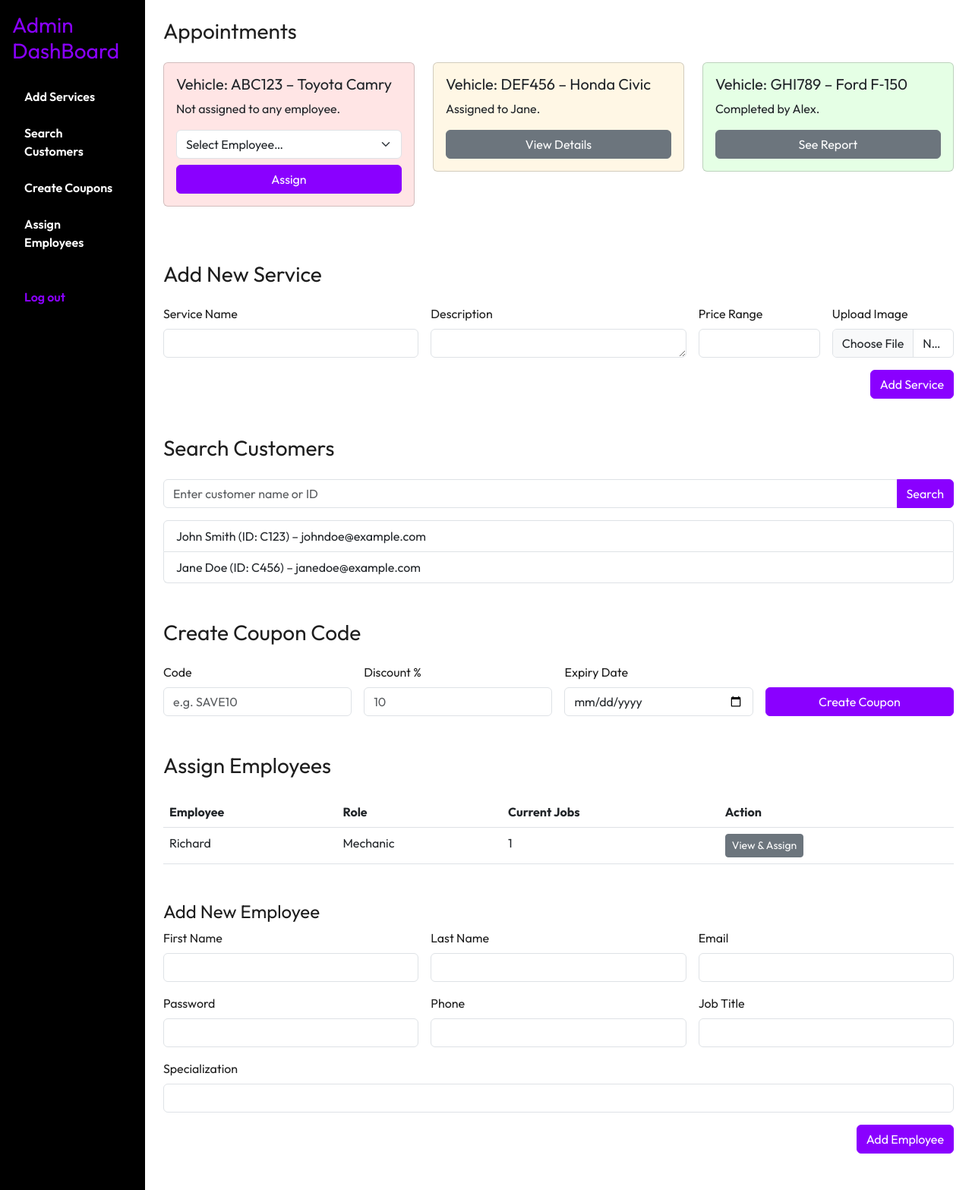
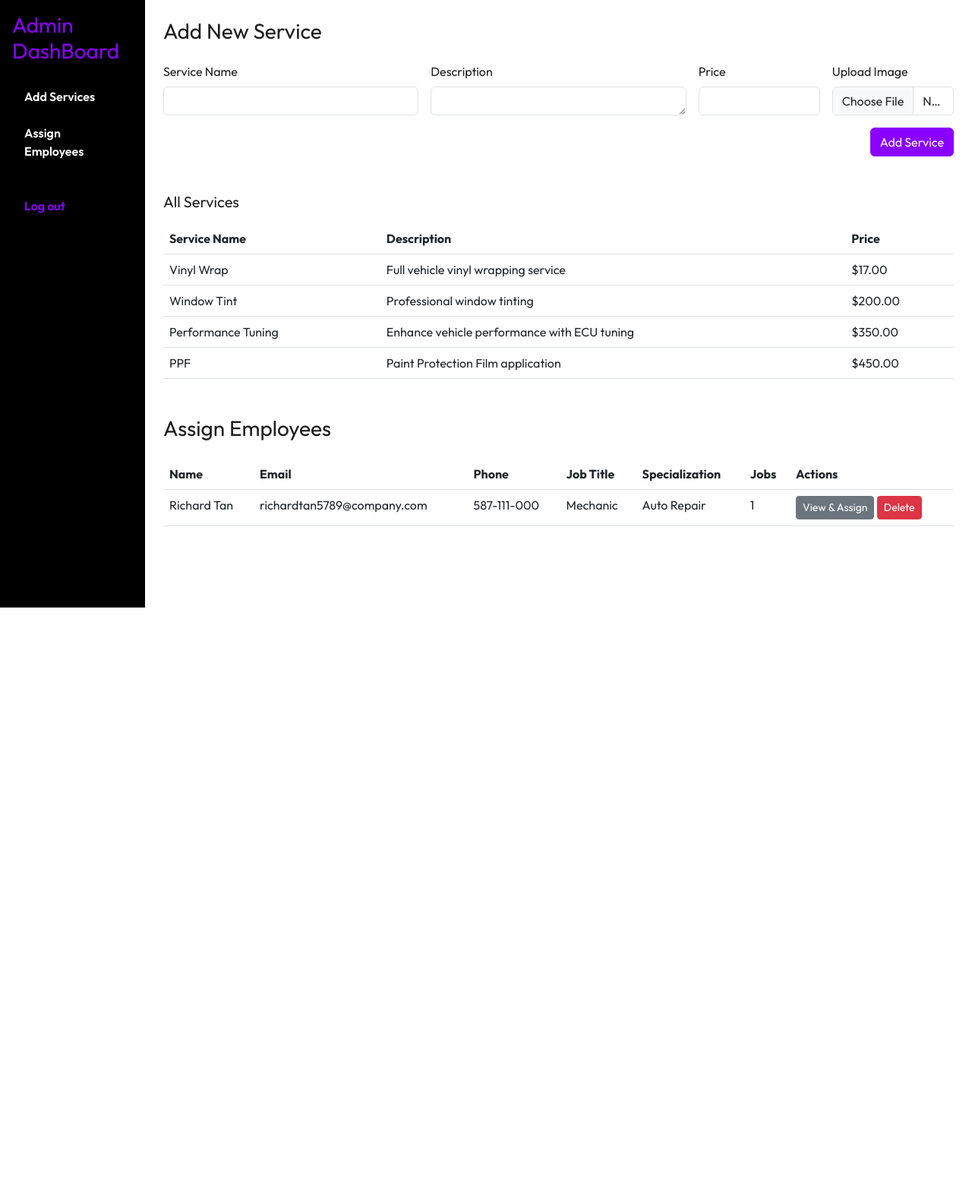
Before and after one commit to Farhad-Alizada/Autobody-Booking-System, a PHP site: page /admin.php in a window 1280 px wide. Shown: the whole page at 76% size. After the commit the page ends 800 px from the top, so only its background shows below. Run offline with PHP 8.4, Linux system fonts and the light colour scheme; a user stored in the database is signed in; data comes from the database, SQL or seed files in the repository.

Commit message:
did stuff to employee, admin page

```diff
--- a/admin.php
+++ b/admin.php
@@ -2,17 +2,20 @@
 session_start();
 require_once 'db_connect.php';
 
-// Redirect if not admin
 if (!isset($_SESSION['user']) || $_SESSION['user']['AccessLevel'] !== 'Admin') {
   header('Location: login.html');
   exit();
 }
 
-
+// Get employees
 $stmt = $pdo->prepare("
   SELECT
-    U.FirstName AS name,
-    E.JobTitle AS role,
+    U.UserID,
+    CONCAT(U.FirstName, ' ', U.LastName) AS name,
+    U.Email,
+    U.PhoneNumber,
+    E.JobTitle,
+    E.Specialization,
     COUNT(SE.EmployeeUserID) AS jobs
   FROM Employee E
   JOIN Users U ON E.UserID = U.UserID
@@ -21,6 +24,11 @@ $stmt = $pdo->prepare("
 ");
 $stmt->execute();
 $employees = $stmt->fetchAll(PDO::FETCH_ASSOC);
+
+// Get services
+$serviceStmt = $pdo->prepare("SELECT * FROM ServiceOffering");
+$serviceStmt->execute();
+$services = $serviceStmt->fetchAll(PDO::FETCH_ASSOC);
 ?>
 <!DOCTYPE html>
 <html lang="en">
@@ -34,57 +42,27 @@ $employees = $stmt->fetchAll(PDO::FETCH_ASSOC);
   <link rel="stylesheet" href="styles.css" />
 </head>
 <body class="d-flex">
-  <!-- SIDEBAR -->
 <nav id="sidebar" class="bg-black text-white p-3">
   <h3 class="text-purple mb-4">Admin DashBoard</h3>
   <ul class="nav flex-column">
     <li class="nav-item mb-2"><a href="#add-services" class="nav-link text-white">Add Services</a></li>
-      <li class="nav-item mb-2"><a href="#search-customers" class="nav-link text-white">Search Customers</a></li>
-      <li class="nav-item mb-2"><a href="#create-coupons" class="nav-link text-white">Create Coupons</a></li>
     <li class="nav-item mb-2"><a href="#assign-employees" class="nav-link text-white">Assign Employees</a></li>
     <li class="nav-item mt-4"><a href="login.html" class="nav-link text-purple">Log out</a></li>
   </ul>
 </nav>
 
 <div class="container-fluid p-4">
-    <!-- DASHBOARD -->
-    <section id="dashboard" class="mb-5">
-      <h3 class="mb-4">Appointments</h3>
-      <div class="row">
-        <div class="col-md-4 mb-4">
-          <div class="card card-unassigned p-3">
-            <h5>Vehicle: ABC123 – Toyota Camry</h5>
-            <p>Not assigned to any employee.</p>
-            <select class="form-select mb-2">
-              <option>Select Employee…</option>
-              <?php foreach ($employees as $e): ?>
-                <option><?= htmlspecialchars($e['name']) ?></option>
-              <?php endforeach; ?>
-            </select>
-            <button class="btn btn-primary">Assign</button>
-          </div>
-        </div>
-        <div class="col-md-4 mb-4">
-          <div class="card card-inprogress p-3">
-            <h5>Vehicle: DEF456 – Honda Civic</h5>
-            <p>Assigned to Jane.</p>
-            <button class="btn btn-secondary">View Details</button>
-          </div>
-        </div>
-        <div class="col-md-4 mb-4">
-          <div class="card card-completed p-3">
-            <h5>Vehicle: GHI789 – Ford F‑150</h5>
-            <p>Completed by Alex.</p>
-            <button class="btn btn-secondary">See Report</button>
-          </div>
-        </div>
-      </div>
-    </section>
+  <?php if (isset($_GET['success']) && $_GET['success'] === '1'): ?>
+    <div class="alert alert-success">Employee added successfully!</div>
+  <?php endif; ?>
+  <?php if (isset($_GET['service']) && $_GET['service'] === 'added'): ?>
+    <div class="alert alert-success">Service added successfully!</div>
+  <?php endif; ?>
 
   <!-- ADD SERVICES -->
   <section id="add-services" class="mb-5">
     <h3 class="mb-4">Add New Service</h3>
-      <form class="row g-3" enctype="multipart/form-data" action="#" method="POST">
+    <form class="row g-3" enctype="multipart/form-data" action="add_service.php" method="POST">
       <div class="col-md-4">
         <label class="form-label">Service Name</label>
         <input type="text" name="serviceName" class="form-control" required>
@@ -94,8 +72,8 @@ $employees = $stmt->fetchAll(PDO::FETCH_ASSOC);
         <textarea name="serviceDesc" class="form-control" rows="1" required></textarea>
       </div>
       <div class="col-md-2">
-          <label class="form-label">Price Range</label>
-          <input type="text" name="priceRange" class="form-control" required>
+        <label class="form-label">Price</label>
+        <input type="number" name="servicePrice" class="form-control" step="0.01" required>
       </div>
       <div class="col-md-2">
         <label class="form-label">Upload Image</label>
@@ -105,41 +83,27 @@ $employees = $stmt->fetchAll(PDO::FETCH_ASSOC);
         <button type="submit" class="btn btn-primary">Add Service</button>
       </div>
     </form>
-    </section>
 
-    <!-- SEARCH CUSTOMERS -->
-    <section id="search-customers" class="mb-5">
-      <h3 class="mb-4">Search Customers</h3>
-      <div class="input-group mb-3">
-        <input type="text" class="form-control" placeholder="Enter customer name or ID">
-        <button class="btn btn-primary">Search</button>
-      </div>
-      <ul class="list-group">
-        <li class="list-group-item">John Smith (ID: C123) – johndoe@example.com</li>
-        <li class="list-group-item">Jane Doe (ID: C456) – janedoe@example.com</li>
-      </ul>
-    </section>
-
-    <!-- CREATE COUPONS -->
-    <section id="create-coupons" class="mb-5">
-      <h3 class="mb-4">Create Coupon Code</h3>
-      <form class="row g-3">
-        <div class="col-md-3">
-          <label class="form-label">Code</label>
-          <input type="text" class="form-control" placeholder="e.g. SAVE10">
-        </div>
-        <div class="col-md-3">
-          <label class="form-label">Discount %</label>
-          <input type="number" class="form-control" placeholder="10">
-        </div>
-        <div class="col-md-3">
-          <label class="form-label">Expiry Date</label>
-          <input type="date" class="form-control">
-        </div>
-        <div class="col-md-3 d-flex align-items-end">
-          <button type="submit" class="btn btn-primary w-100">Create Coupon</button>
-        </div>
-      </form>
+    <!-- Service Display Table -->
+    <h5 class="mt-5">All Services</h5>
+    <table class="table mt-3">
+      <thead>
+        <tr>
+          <th>Service Name</th>
+          <th>Description</th>
+          <th>Price</th>
+        </tr>
+      </thead>
+      <tbody>
+        <?php foreach ($services as $service): ?>
+        <tr>
+          <td><?= htmlspecialchars($service['OfferingName']) ?></td>
+          <td><?= htmlspecialchars($service['ServiceDescription']) ?></td>
+          <td>$<?= number_format($service['ServicePrice'], 2) ?></td>
+        </tr>
+        <?php endforeach; ?>
+      </tbody>
+    </table>
   </section>
 
   <!-- ASSIGN EMPLOYEES -->
@@ -148,65 +112,86 @@ $employees = $stmt->fetchAll(PDO::FETCH_ASSOC);
     <table class="table">
       <thead>
         <tr>
-            <th>Employee</th>
-            <th>Role</th>
-            <th>Current Jobs</th>
-            <th>Action</th>
+          <th>Name</th>
+          <th>Email</th>
+          <th>Phone</th>
+          <th>Job Title</th>
+          <th>Specialization</th>
+          <th>Jobs</th>
+          <th>Actions</th>
         </tr>
       </thead>
       <tbody>
         <?php foreach ($employees as $e): ?>
         <tr>
           <td><?= htmlspecialchars($e['name']) ?></td>
-            <td><?= htmlspecialchars($e['role']) ?></td>
+          <td><?= htmlspecialchars($e['Email']) ?></td>
+          <td><?= htmlspecialchars($e['PhoneNumber']) ?></td>
+          <td><?= htmlspecialchars($e['JobTitle']) ?></td>
+          <td><?= htmlspecialchars($e['Specialization']) ?></td>
           <td><?= $e['jobs'] ?></td>
-            <td><button class="btn btn-secondary btn-sm">View & Assign</button></td>
+          <td>
+            <button
+              class="btn btn-secondary btn-sm view-employee"
+              data-bs-toggle="modal"
+              data-bs-target="#employeeModal"
+              data-name="<?= htmlspecialchars($e['name']) ?>"
+              data-email="<?= htmlspecialchars($e['Email']) ?>"
+              data-phone="<?= htmlspecialchars($e['PhoneNumber']) ?>"
+              data-title="<?= htmlspecialchars($e['JobTitle']) ?>"
+              data-spec="<?= htmlspecialchars($e['Specialization']) ?>"
+              data-jobs="<?= $e['jobs'] ?>"
+            >View & Assign</button>
+            <form action="delete_employee.php" method="POST" class="d-inline">
+              <input type="hidden" name="user_id" value="<?= $e['UserID'] ?>">
+              <button type="submit" class="btn btn-danger btn-sm">Delete</button>
+            </form>
+          </td>
         </tr>
         <?php endforeach; ?>
       </tbody>
     </table>
   </section>
-    <?php if (isset($_GET['success']) && $_GET['success'] === '1'): ?>
-  <div class="alert alert-success">Employee added successfully!</div>
-<?php endif; ?>
+</div>
 
-<h4 class="mt-5">Add New Employee</h4>
-<form action="add_employee.php" method="POST" class="row g-3 mb-4">
-  <div class="col-md-4">
-    <label for="first_name" class="form-label">First Name</label>
-    <input type="text" name="first_name" class="form-control" required>
+<!-- Employee Info Modal -->
+<div class="modal fade" id="employeeModal" tabindex="-1" aria-labelledby="employeeModalLabel" aria-hidden="true">
+  <div class="modal-dialog modal-dialog-centered">
+    <div class="modal-content">
+      <div class="modal-header">
+        <h5 class="modal-title" id="employeeModalLabel">Employee Info</h5>
+        <button type="button" class="btn-close" data-bs-dismiss="modal" aria-label="Close"></button>
       </div>
-  <div class="col-md-4">
-    <label for="last_name" class="form-label">Last Name</label>
-    <input type="text" name="last_name" class="form-control" required>
+      <div class="modal-body">
+        <p><strong>Name:</strong> <span id="empName"></span></p>
+        <p><strong>Email:</strong> <span id="empEmail"></span></p>
+        <p><strong>Phone:</strong> <span id="empPhone"></span></p>
+        <p><strong>Job Title:</strong> <span id="empTitle"></span></p>
+        <p><strong>Specialization:</strong> <span id="empSpec"></span></p>
+        <p><strong>Jobs Assigned:</strong> <span id="empJobs"></span></p>
       </div>
-  <div class="col-md-4">
-    <label for="email" class="form-label">Email</label>
-    <input type="email" name="email" class="form-control" required>
+      <div class="modal-footer">
+        <button type="button" class="btn btn-secondary" data-bs-dismiss="modal">Close</button>
       </div>
-  <div class="col-md-4">
-    <label for="password" class="form-label">Password</label>
-    <input type="password" name="password" class="form-control" required>
     </div>
-  <div class="col-md-4">
-    <label for="phone" class="form-label">Phone</label>
-    <input type="text" name="phone" class="form-control" required>
   </div>
-  <div class="col-md-4">
-    <label for="job_title" class="form-label">Job Title</label>
-    <input type="text" name="job_title" class="form-control" required>
-  </div>
-  <div class="col-md-12">
-    <label for="specialization" class="form-label">Specialization</label>
-    <input type="text" name="specialization" class="form-control" required>
-  </div>
-  <div class="col-12 text-end">
-    <button type="submit" class="btn btn-primary">Add Employee</button>
-  </div>
-</form>
-
 </div>
 
 <script src="https://cdn.jsdelivr.net/npm/bootstrap@5.3.0/dist/js/bootstrap.bundle.min.js"></script>
+<script>
+  document.addEventListener("DOMContentLoaded", function () {
+    const buttons = document.querySelectorAll('.view-employee');
+    buttons.forEach(button => {
+      button.addEventListener('click', function () {
+        document.getElementById('empName').textContent = this.getAttribute('data-name');
+        document.getElementById('empEmail').textContent = this.getAttribute('data-email');
+        document.getElementById('empPhone').textContent = this.getAttribute('data-phone');
+        document.getElementById('empTitle').textContent = this.getAttribute('data-title');
+        document.getElementById('empSpec').textContent = this.getAttribute('data-spec');
+        document.getElementById('empJobs').textContent = this.getAttribute('data-jobs');
+      });
+    });
+  });
+</script>
 </body>
 </html>
```
Also changed, not shown: add_service.php (added, +18 -0 lines), delete_employee.php (added, +27 -0 lines). Lines whose indentation alone changed are shown as unchanged.
